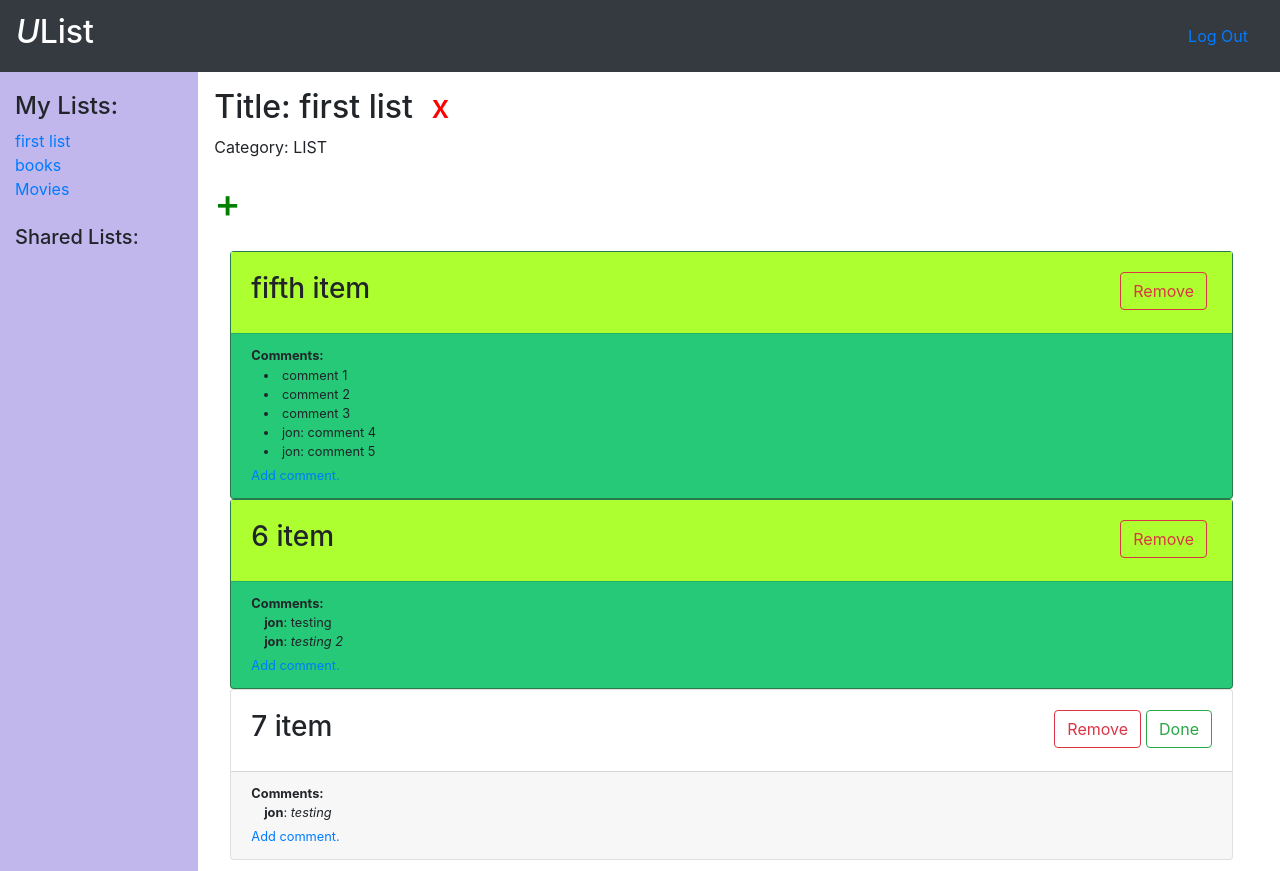
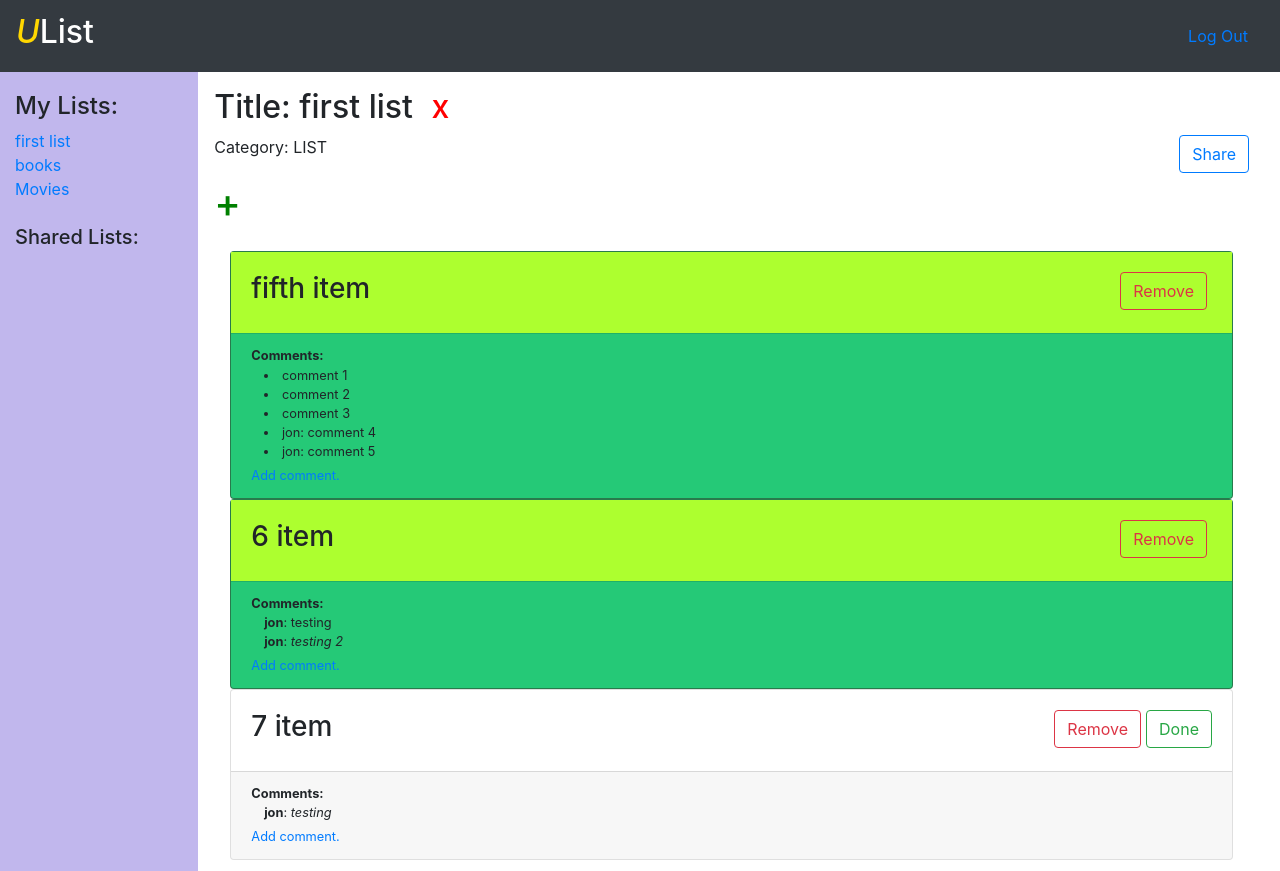
Before and after one commit to meirf57/CS50web-MyProjects, a Django app: page /mylist/1 in a window 1280 px wide. Shown: the top 871 px of the page. Run offline with Django 3.2, Linux system fonts and the light colour scheme; a user stored in the database is signed in; data comes from the database, SQL or seed files in the repository; both versions use the stored data as it was after the commit; data that the repository does not hold is empty; some libraries are stand-ins or nearby versions.

Commit message:
working on share

```diff
--- a/finalWeb/packList/templates/packList/layout.html
+++ b/finalWeb/packList/templates/packList/layout.html
@@ -12,7 +12,7 @@
     </head>
     <body>
         <nav class="navbar navbar-dark bg-dark">
-            <a class="navbar-brand" href="{% url 'index' %}"><h2><i>U</i>List</h2></a>
+            <a class="navbar-brand" href="{% url 'index' %}"><h2><i style="color: gold;">U</i>List</h2></a>
 
             <div>
                 <ul class="nav">
--- a/finalWeb/packList/templates/packList/my_list.html
+++ b/finalWeb/packList/templates/packList/my_list.html
@@ -18,8 +18,9 @@
     </h2>
     Category: {{mlist.category}}
 
+    <button class="btn btn-outline-primary float-right">Share</button>
+
     <a href="javascript:add_form()" id="add-form" style="color:green; text-decoration:none; display: block;"><h1>+</h1></a>
-
 
     <div class="card-column" style="padding: 1em;">
 
--- a/finalWeb/packList/views.py
+++ b/finalWeb/packList/views.py
@@ -356,3 +356,24 @@ def addPost(request):
         except:
             return JsonResponse({'error' : "Post not Found", "status" : 404})
     return JsonResponse({}, status=400)
+
+
+
+@login_required
+def share(request):
+    if request.method == "PUT":
+        data = json.loads(request.body)
+        # if data received
+        if data.get("id") is not None:
+            id = data["id"]
+        if data.get("name") is not None:
+            text = data["name"]
+        try:
+            ulist = My_List.objects.get(id=id)
+            user = User.objects.get(username=text)
+            ulist.share.add(user)
+            return JsonResponse({'text': f"Shared with {text}", "status" : 201})
+        # return if error
+        except:
+            return JsonResponse({'error' : "user not added", "status" : 404})
+    return JsonResponse({}, status=400)
```
Also changed, not shown: finalWeb/db.sqlite3.
